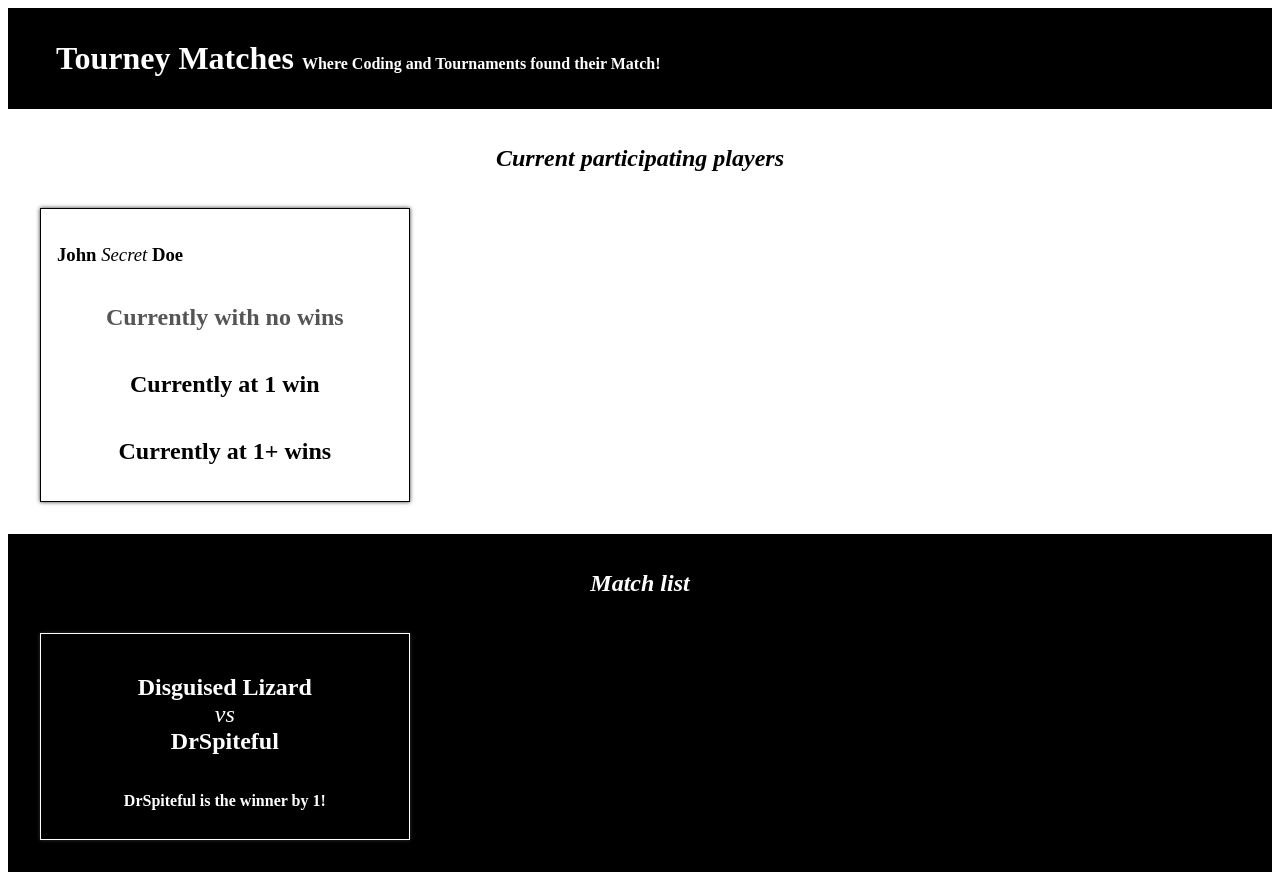
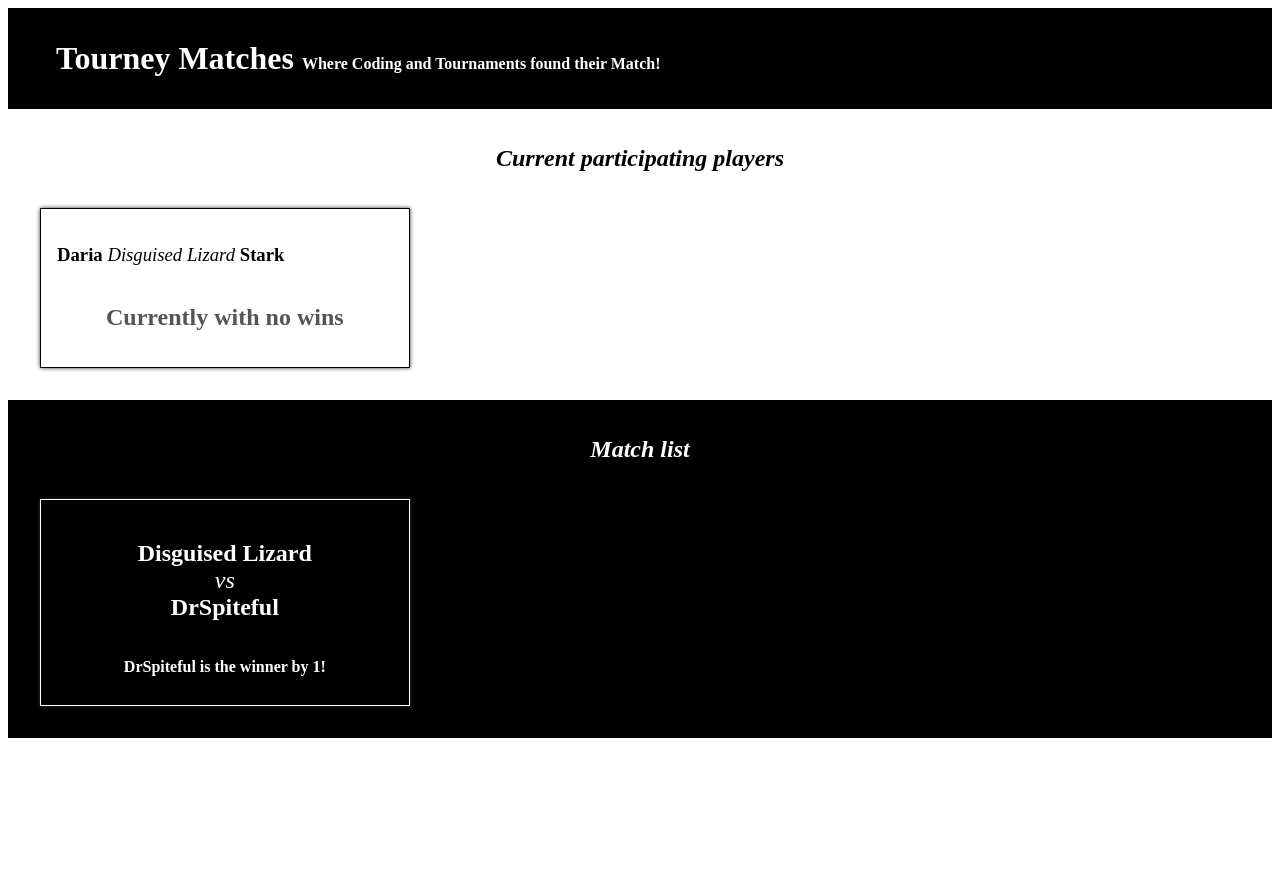
Before and after one commit to elyeel/tourney-matches, a React (Create React App) app: page / in a window 1280 px wide. After the commit the page ends 800 px from the top, so only its background shows below. Built offline with nearby package versions, Linux system fonts and the light colour scheme.

Commit message:
refactoring app comp, removed import refs on MatchList and PlayerList comps, updated matchData and playerData refs

```diff
--- a/src/App.js
+++ b/src/App.js
@@ -1,6 +1,6 @@
-// import Match from './components/match/Match'
+import playerData from './components/data/playerData';
+import matchData from './components/data/matchData';
 import MatchList from './components/matchList/MatchList';
-// import Player from './components/player/Player'
 import PlayerList from './components/playerList/PlayerList';
 import './App.css';
 
@@ -11,8 +11,8 @@ export default function App() {
 				Tourney Matches{' '}
 				<span>Where Coding and Tournaments found their Match!</span>
 			</h1>
-			<PlayerList />
-			<MatchList />
+			<PlayerList matchData={matchData} playerData={playerData} />
+			<MatchList matchData={matchData} />
 		</div>
 	);
 }
--- a/src/components/matchList/MatchList.js
+++ b/src/components/matchList/MatchList.js
@@ -1,9 +1,9 @@
 import Match from '../match/Match';
-import matchData from '../data/matchData';
+// import matchData from '../data/matchData';
 
-export default function MatchList(props) {
+export default function MatchList({ matchData }) {
 	const oneMatch = matchData[0];
-	console.log(oneMatch);
+	// console.log(oneMatch);
 
 	return (
 		<section className="PlayerList MatchList">
--- a/src/components/player/Player.js
+++ b/src/components/player/Player.js
@@ -1,17 +1,17 @@
 import React from 'react';
 
-export default function Player() {
+export default function Player({ firstName, gamerTag, lastName, wins }) {
 	return (
 		<article className="Player">
 			<h1>
-				John <span>Secret</span> Doe
+				{firstName} <span>{gamerTag}</span> {lastName}
 			</h1>
 			{/* To be shown when there are no wins */}
-			<h2 className="zero">Currently with no wins</h2>
+			{wins === 0 && <h2 className="zero">Currently with no wins</h2>}
 			{/* To be shown when there is 1 win */}
-			<h2>Currently at 1 win</h2>
+			{wins === 1 && <h2>Currently at {wins} win</h2>}
 			{/* To be shown when there is more than one win */}
-			<h2>Currently at 1+ wins</h2>
+			{wins > 1 && <h2>Currently at {wins} wins</h2>}
 		</article>
 	);
 }
--- a/src/components/playerList/PlayerList.js
+++ b/src/components/playerList/PlayerList.js
@@ -1,17 +1,18 @@
 import Player from '../player/Player';
-import playerData from '../data/playerData';
+// import playerData from '../data/playerData';
 import { preparePlayerData, addWinsToPlayers } from '../helpers/playerHelpers';
-import matchData from '../data/matchData';
+// import matchData from '../data/matchData';
 
-export default function PlayerList(props) {
+export default function PlayerList({ playerData, matchData }) {
 	const playerDataArray = preparePlayerData(playerData);
 	const parsedPlayerData = addWinsToPlayers(playerDataArray, matchData);
-	console.log(playerDataArray, parsedPlayerData);
+	const onePlayer = parsedPlayerData[0];
+	// console.log(onePlayer);
 
 	return (
 		<section className="PlayerList">
 			<h1>Current participating players</h1>
-			<Player />
+			<Player {...onePlayer} />
 			{/* Players will be shown here */}
 		</section>
 	);
```
